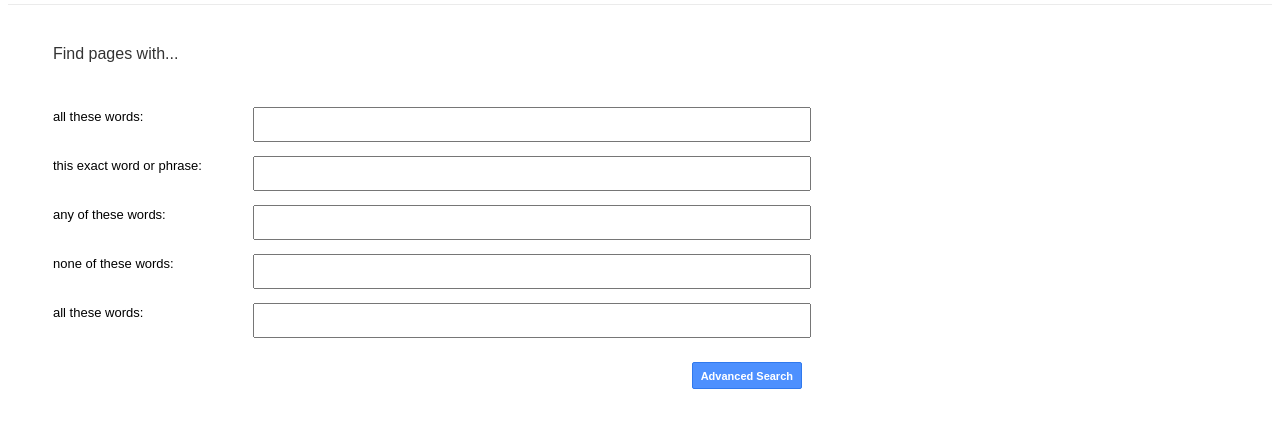
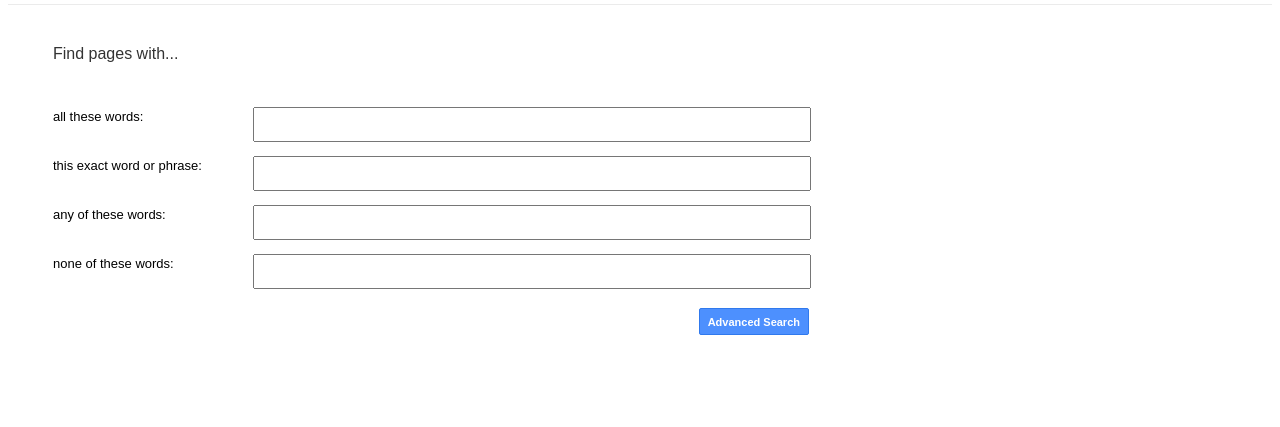
Before and after one commit to PedroDaniel-dev/Project0, a plain HTML site: page advanced.html in a window 1280 px wide. Shown: the part 139-566 px from the top of the page. Drawn offline with Linux system fonts and the light colour scheme.

Commit message:
Advanced Fix

```diff
--- a/advanced.html
+++ b/advanced.html
@@ -58,16 +58,10 @@
                         <input type="text" name="as_eq" class="form-input">
                     </div>
                 </div>
-                <div class="row-input">
-                    <div class="left-part">
-                        <label class="label">all these words:</label>
                     </div>
-                    <div class="right-part">
-                        <input type="text" name="as_nlo" class="form-input">
+                    <div class="advanced-search-button">
+                        <input type="submit" value="Advanced Search" class="btn-advanced">
                     </div>
-                </div>
-                <div class="advanced-search-button">
-                    <input type="submit" value="Advanced Search" class="btn-advanced">
                 </div>
             </form>
         </div>
--- a/style.css
+++ b/style.css
@@ -130,6 +130,7 @@
         bottom: 3%;
         left: 45%;
 }
+
 /*Advanced Search*/
 .asnavbar {
     margin: 10px;
@@ -232,7 +233,8 @@
 
     .advanced-search-button {
         display: flex;
+        align-items: flex-start;
         justify-content: flex-end;
-        width: 765px;
-        margin-top: 30px;
+        width: 772px;
+        margin-top: 25px;
     }
```
